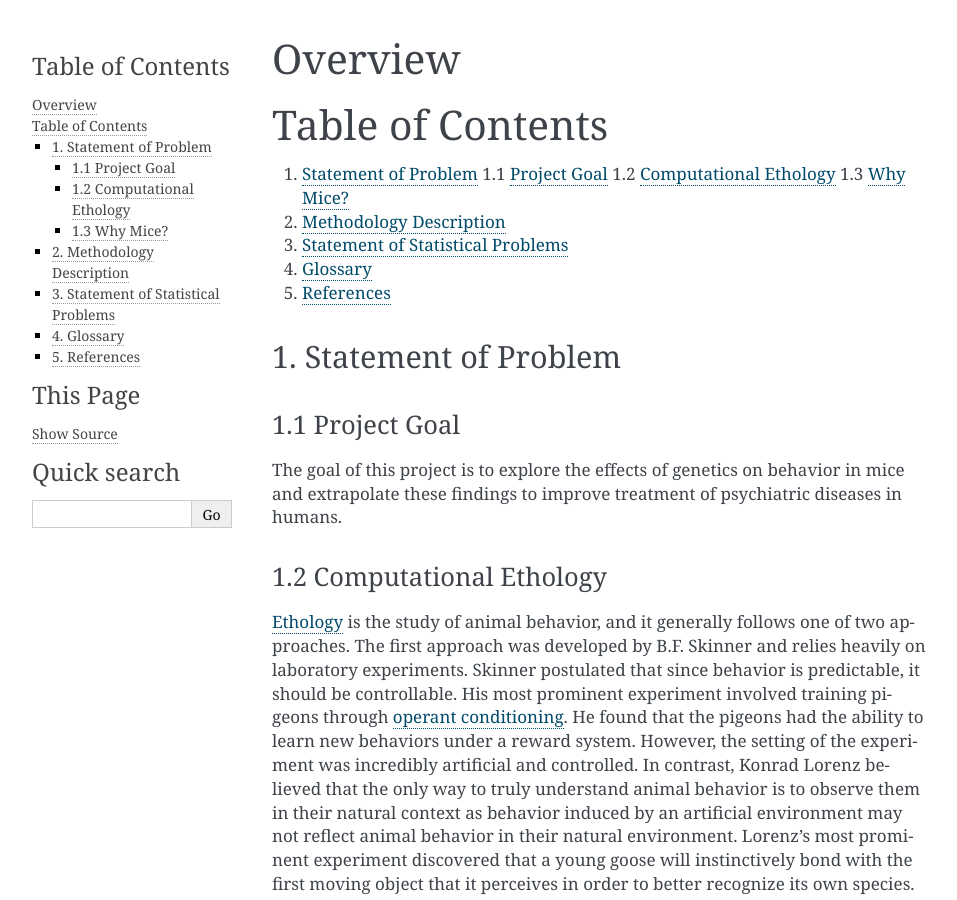
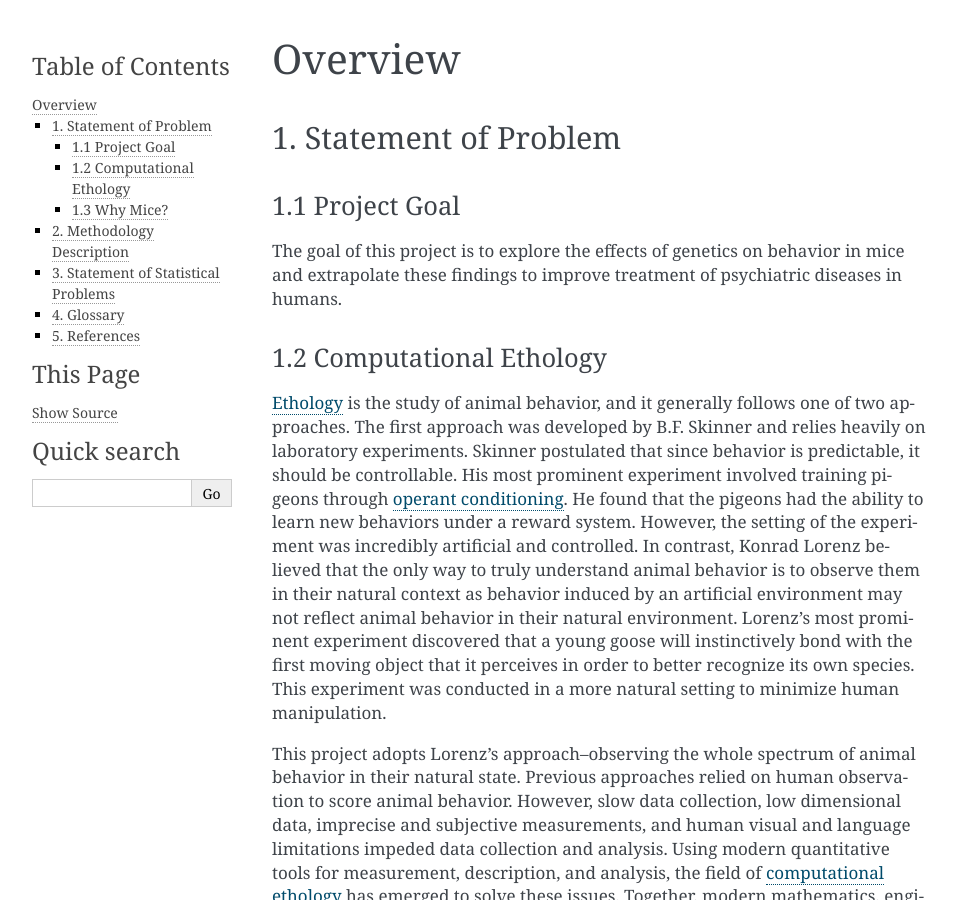
Before and after one commit to z357412526/mousestyles, a Sphinx documentation site: the page built from doc/source/report/overview.rst, in a window 1280 px wide and 900 px high. Shown: the whole window, without its empty margins (148-1105 px from the left). Built offline with Sphinx 7.4.7, drawn with Linux system fonts in a browser that asks for light colours.

Commit message:
DOC: more style fixes

```diff
--- a/doc/source/report/overview.rst
+++ b/doc/source/report/overview.rst
@@ -1,28 +1,8 @@
 Overview
 ========
 
-Table of Contents
-=================
-
-1. `Statement of Problem <#statement-of-problem>`__ 1.1 `Project
-   Goal <#project-goal>`__\  1.2 `Computational
-   Ethology <#computational-ethology>`__ 1.3 `Why Mice? <#why-mice>`__\
-2. `Methodology Description <#methodology-description>`__
-3. `Statement of Statistical
-   Problems <#statement-of-statistical-problems>`__
-4. `Glossary <#glossary>`__
-5. `References <#references>`__
-
-.. raw:: html
-
-   <div id='statement-of-problem'/>
-
 1. Statement of Problem
 -----------------------
-
-.. raw:: html
-
-   <div id='project-goal'/>
 
 1.1 Project Goal
 ~~~~~~~~~~~~~~~~
@@ -30,10 +10,6 @@ Table of Contents
 The goal of this project is to explore the effects of genetics on
 behavior in mice and extrapolate these findings to improve treatment of
 psychiatric diseases in humans.
-
-.. raw:: html
-
-   <div id='computational-ethology'/>
 
 1.2 Computational Ethology
 ~~~~~~~~~~~~~~~~~~~~~~~~~~
@@ -67,10 +43,6 @@ issues. Together, modern mathematics, engineering, and computer science
 have the potential to establish a causal relationship between genetics
 and behavior.
 
-.. raw:: html
-
-   <div id='why-mice'/>
-
 1.3 Why Mice?
 ~~~~~~~~~~~~~
 
@@ -90,10 +62,6 @@ behaviors. In addition, the extreme similarities of intra-strain mice,
 the space efficiency of maintaining their caged environments, and the
 speed of reproduction make mice a logical alternative to testing on
 humans.
-
-.. raw:: html
-
-   <div id='methodology-description'/>
 
 2. Methodology Description
 --------------------------
@@ -125,10 +93,6 @@ understand the importance of genetic makeup on mice behavior. We can
 then extrapolate to humans thanks to the remarkable genetic similarity
 between the two species.
 
-.. raw:: html
-
-   <div id='statement-of-statistical-problems'/>
-
 3. Statement of Statistical Problems
 ------------------------------------
 
@@ -148,10 +112,6 @@ whole project can be divided into 6 sub-projects:
    (https://github.com/berkeley-stat222/mousestyles/blob/master/doc/problem/classification.md)
 -  Project 6: [Power Laws and Universality]
    (https://github.com/berkeley-stat222/mousestyles/blob/master/doc/problem/distribution.md)
-
-.. raw:: html
-
-   <div id='glossary'/>
 
 4. Glossary
 -----------
@@ -183,16 +143,12 @@ whole project can be divided into 6 sub-projects:
 -  **Strain:** A strain here is a genetic variant or sub-type of of the
    more general mouse population.
 
-.. raw:: html
-
-   <div id='references'/>
-
 5. References
 -------------
 
 -  Laurence H Tecott. The genes and brains of mice and men. American
    Journal of Psychiatry, 2003
-    http://dx.doi.org/10.1176/appi.ajp.160.4.646.
+   http://dx.doi.org/10.1176/appi.ajp.160.4.646.
 -  David J Anderson and Pietro Perona. Toward a science of computational
    ethology. Neuron, 84(1):18-31, 2014.
-    http://www.sciencedirect.com/science/article/pii/S0896627314007934.
+   http://www.sciencedirect.com/science/article/pii/S0896627314007934.
```
